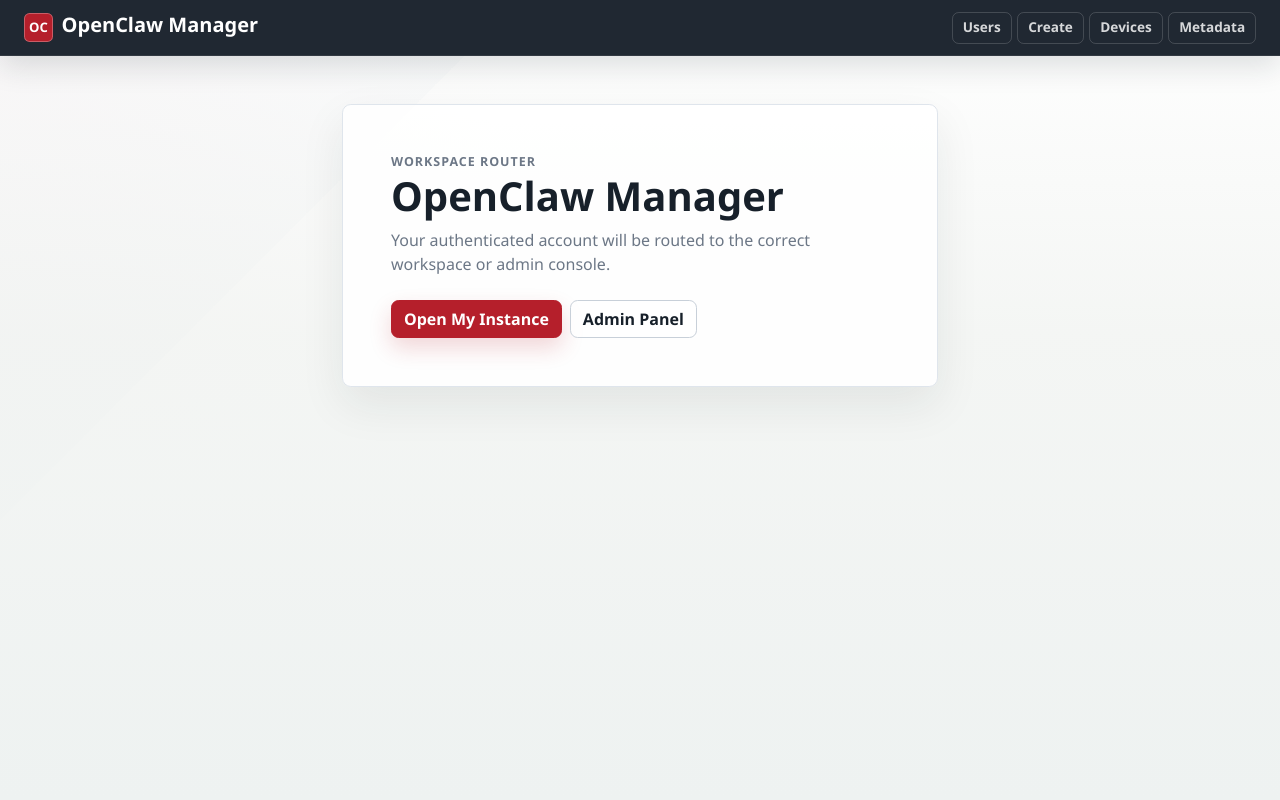
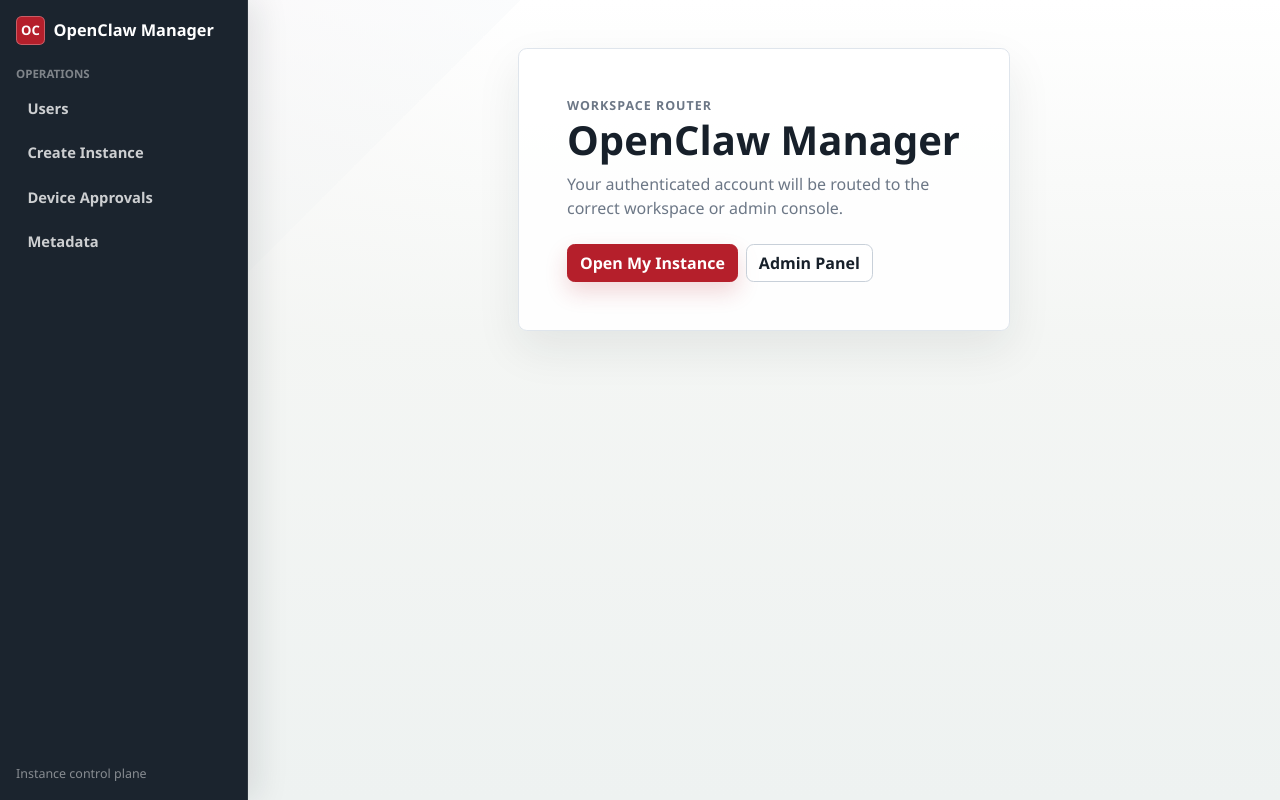
Before and after one commit to yipwingtim/openclaw-manager, a Flask app: page / in a window 1280 px wide. Run offline with Flask 3, Linux system fonts and the light colour scheme.

Commit message:
ui: replace admin top nav with sidebar and improve metadata empty state / 将管理端顶部导航改为侧边栏并优化元数据空状态

```diff
--- a/services/manager-web/templates/base.html
+++ b/services/manager-web/templates/base.html
@@ -44,37 +44,6 @@
       a:hover {
         color: var(--oc-red-dark);
       }
-      .navbar-oc {
-        background: rgba(23, 32, 42, 0.96);
-        border-bottom: 1px solid rgba(255, 255, 255, 0.08);
-        box-shadow: 0 10px 30px rgba(23, 32, 42, 0.14);
-      }
-      .navbar-brand {
-        font-weight: 760;
-      }
-      .nav-admin {
-        display: flex;
-        flex-wrap: wrap;
-        gap: 0.35rem;
-        align-items: center;
-      }
-      .nav-admin a {
-        display: inline-flex;
-        align-items: center;
-        min-height: 2rem;
-        padding: 0.28rem 0.62rem;
-        border: 1px solid rgba(255, 255, 255, 0.16);
-        border-radius: 0.42rem;
-        color: rgba(255, 255, 255, 0.82);
-        text-decoration: none;
-        font-size: 0.85rem;
-        font-weight: 720;
-      }
-      .nav-admin a:hover {
-        border-color: rgba(255, 255, 255, 0.38);
-        background: rgba(255, 255, 255, 0.08);
-        color: #fff;
-      }
       .brand-mark {
         display: inline-grid;
         width: 1.8rem;
@@ -87,6 +56,67 @@
         color: #fff;
         font-size: 0.82rem;
         font-weight: 800;
+      }
+      .app-layout {
+        display: grid;
+        grid-template-columns: 15.5rem minmax(0, 1fr);
+        min-height: 100vh;
+      }
+      .sidebar {
+        position: sticky;
+        top: 0;
+        height: 100vh;
+        padding: 1rem;
+        background: rgba(23, 32, 42, 0.98);
+        border-right: 1px solid rgba(255, 255, 255, 0.08);
+        box-shadow: 10px 0 30px rgba(23, 32, 42, 0.10);
+      }
+      .sidebar-brand {
+        display: flex;
+        align-items: center;
+        margin-bottom: 1.25rem;
+        color: #fff;
+        font-size: 1.02rem;
+        font-weight: 780;
+      }
+      .sidebar-section {
+        margin: 1rem 0 0.45rem;
+        color: rgba(255, 255, 255, 0.44);
+        font-size: 0.72rem;
+        font-weight: 800;
+        text-transform: uppercase;
+      }
+      .sidebar-nav {
+        display: grid;
+        gap: 0.35rem;
+      }
+      .sidebar-nav a {
+        display: flex;
+        align-items: center;
+        min-height: 2.35rem;
+        padding: 0.45rem 0.65rem;
+        border: 1px solid transparent;
+        border-radius: 0.48rem;
+        color: rgba(255, 255, 255, 0.78);
+        text-decoration: none;
+        font-size: 0.92rem;
+        font-weight: 720;
+      }
+      .sidebar-nav a:hover {
+        border-color: rgba(255, 255, 255, 0.16);
+        background: rgba(255, 255, 255, 0.08);
+        color: #fff;
+      }
+      .sidebar-footer {
+        position: absolute;
+        right: 1rem;
+        bottom: 1rem;
+        left: 1rem;
+        color: rgba(255, 255, 255, 0.48);
+        font-size: 0.78rem;
+      }
+      .content-shell {
+        min-width: 0;
       }
       .page-shell {
         max-width: 1240px;
@@ -265,20 +326,24 @@
     </style>
   </head>
   <body>
-    <nav class="navbar navbar-dark navbar-oc">
-      <div class="container-fluid px-3 px-lg-4">
-        <span class="navbar-brand mb-0 h1"><span class="brand-mark">OC</span>OpenClaw Manager</span>
-        <div class="nav-admin">
+    <div class="app-layout">
+      <aside class="sidebar">
+        <div class="sidebar-brand"><span class="brand-mark">OC</span>OpenClaw Manager</div>
+        <div class="sidebar-section">Operations</div>
+        <div class="sidebar-nav">
           <a href="/admin/users">Users</a>
-          <a href="/admin/create-user">Create</a>
-          <a href="/admin/device-approvals">Devices</a>
+          <a href="/admin/create-user">Create Instance</a>
+          <a href="/admin/device-approvals">Device Approvals</a>
           <a href="/admin/metadata">Metadata</a>
           {% block nav_right %}{% endblock %}
         </div>
+        <div class="sidebar-footer">Instance control plane</div>
+      </aside>
+      <div class="content-shell">
+        <main class="container page-shell py-4 py-lg-5">
+          {% block content %}{% endblock %}
+        </main>
       </div>
-    </nav>
-    <main class="container page-shell py-4 py-lg-5">
-      {% block content %}{% endblock %}
-    </main>
+    </div>
   </body>
 </html>
```
Also changed, not shown: other parts of services/manager-web/templates/base.html (+31 -0 lines), services/manager-web/templates/admin_metadata.html (+11 -0 lines).
